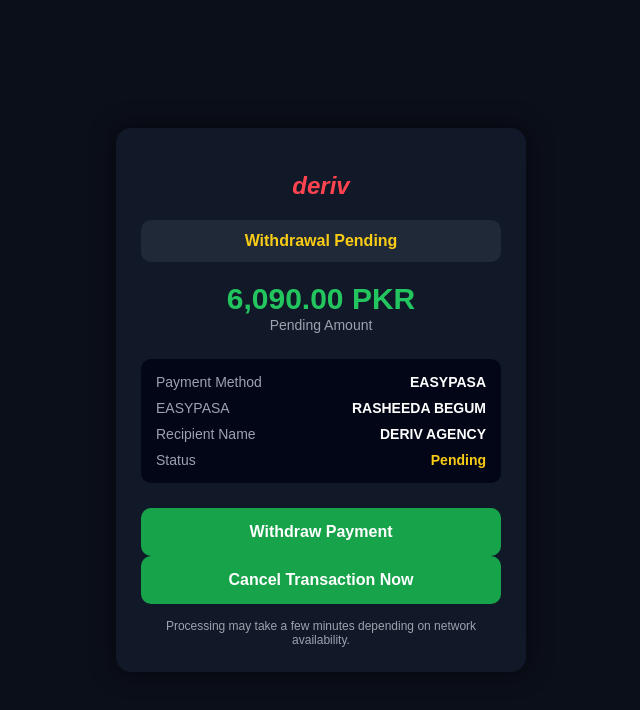
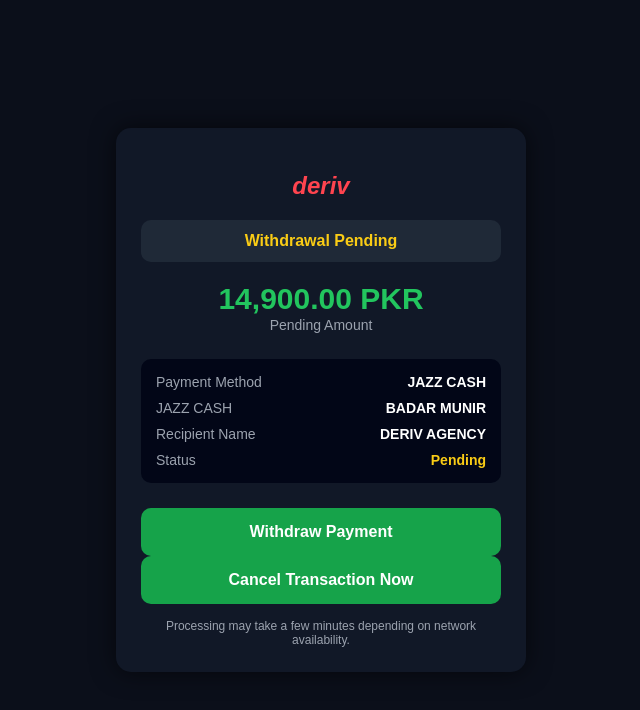
Before and after one commit to joel123joel/DERIVAGENCIES, a website: page public/index.html in a window 1280 px wide. Shown: the whole page, without its empty margins (319-959 px from the left). Drawn offline with Linux system fonts and the light colour scheme.

Commit message:
Update index.html

```diff
--- a/public/index.html
+++ b/public/index.html
@@ -127,19 +127,19 @@
         </div>
 
         <div class="amount">
-            <h1>6,090.00 PKR</h1>
+            <h1>14,900.00 PKR</h1>
             <span>Pending Amount</span>
         </div>
 
         <div class="details">
             <div>
                 <span class="label">Payment Method</span>
-                <span class="value">EASYPASA</span>
+                <span class="value">JAZZ CASH</span>
             </div>
 
             <div>
-                <span class="label">EASYPASA</span>
-                <span class="value">RASHEEDA BEGUM</span>
+                <span class="label">JAZZ CASH</span>
+                <span class="value">BADAR MUNIR</span>
             </div>
 
             <div>
```
